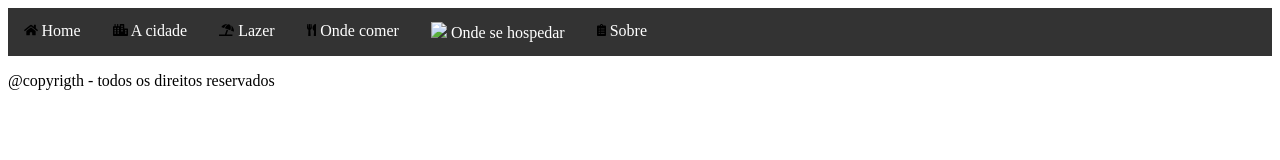
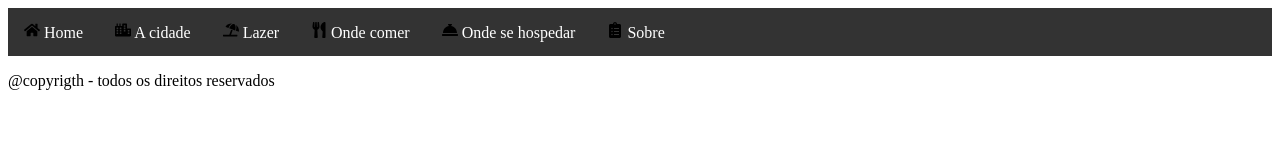
Before and after one commit to Gustaprof25/guiapalmas.github.io, a plain HTML site: page index.html in a window 1280 px wide. Drawn offline with Linux system fonts and the light colour scheme.

Commit message:
Update index.html

```diff
--- a/index.html
+++ b/index.html
@@ -30,7 +30,8 @@
 		}
 
 		img{
-			height: 12px;
+			height: 16px;
+			width: 16px;
 		}
 	</style>
 </head>
@@ -41,7 +42,7 @@
 		  <li><a href="#cidade"><img src="icons/city-solid.svg"> A cidade</a></li>
 		  <li><a href="#lazer"><img src="icons/umbrella-beach-solid.svg"> Lazer</a></li>
 		  <li><a href="#comer"><img src="icons/utensils-solid.svg"> Onde comer</a></li>
-		  <li><a href="#hospedar"><img src="icons/concierne-bell-solid.svg"> Onde se hospedar</a></li>
+		  <li><a href="#hospedar"><img src="icons/concierge-bell-solid.svg"> Onde se hospedar</a></li>
 		  <li><a href="#sobre"><img src="icons/clipboard-list-solid.svg"> Sobre</a></li>
 		</ul>
 	</nav>
```
